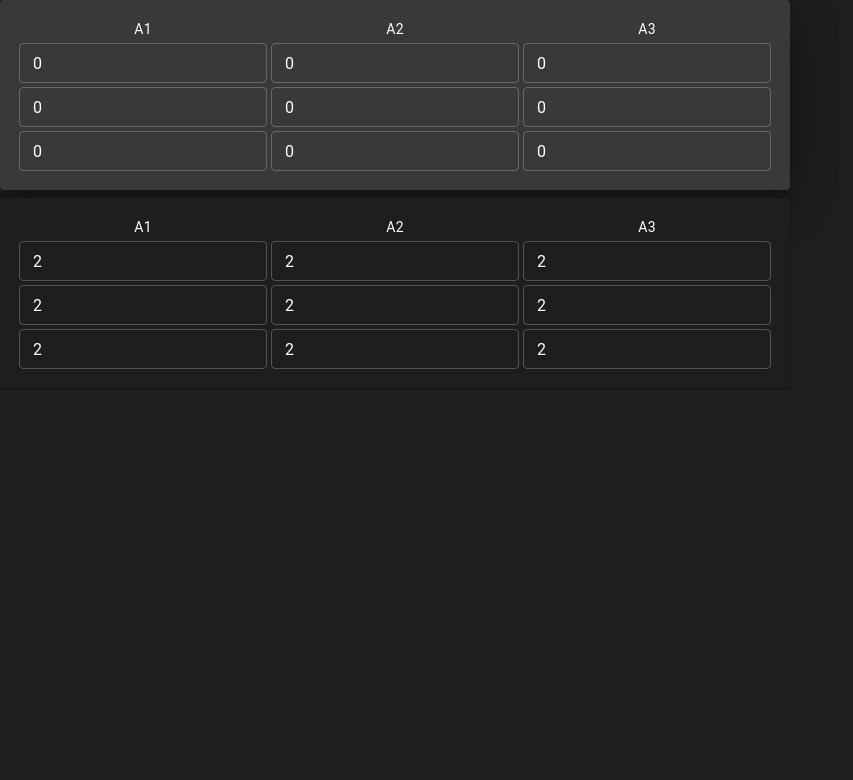
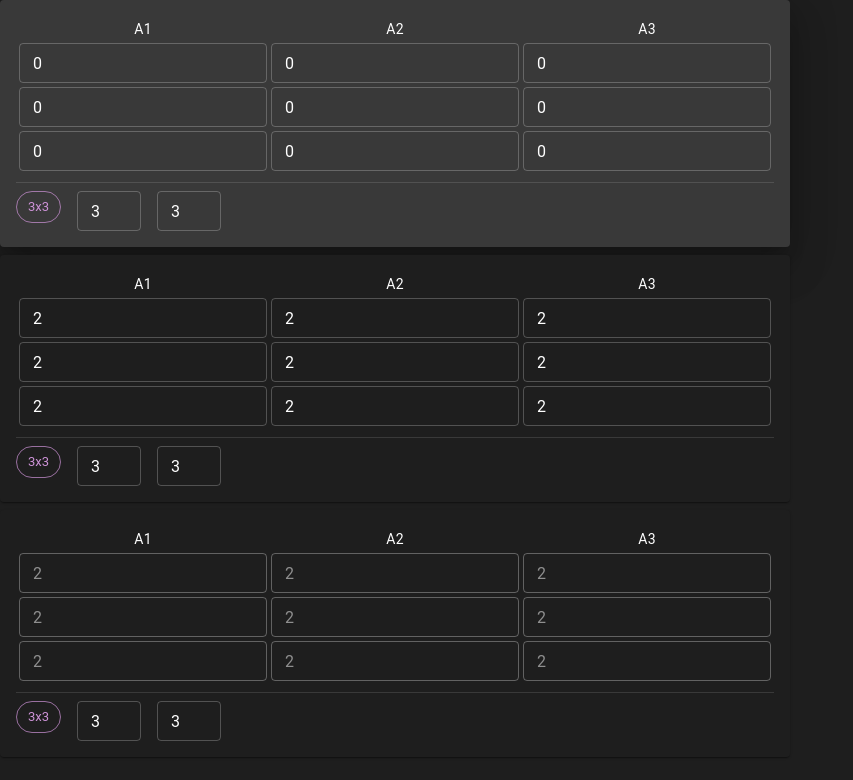
Before and after one commit to Abukar-1000/MatrixMultiplication, a React (Create React App) app: page / in a window 1280 px wide. Shown: the top 780 px of the page, without its empty margins (0-853 px from the left). Built offline with nearby package versions, Linux system fonts and the light colour scheme.

Commit message:
+ Options

```diff
--- a/src/App.js
+++ b/src/App.js
@@ -18,6 +18,7 @@ function App() {
         >
           <Matrix identifier={config.maxtrixA}/>
           <Matrix identifier={config.maxtrixB}/>
+          <Matrix identifier={config.maxtrixSolution}/>
         </Stack>
       </Box>
 
--- a/src/Components/Matrix/Config.js
+++ b/src/Components/Matrix/Config.js
@@ -3,9 +3,10 @@
 const config = {
     maxtrixA: "Matrix-1",
     maxtrixB: "Matrix-2",
+    maxtrixSolution: "Matrix-Solution",
     default: {
-        width: 3,
-        height: 3,
+        rows: 3,
+        columns: 3,
         fill: true
     }
 }
--- a/src/Components/Matrix/Matrix.jsx
+++ b/src/Components/Matrix/Matrix.jsx
@@ -1,7 +1,9 @@
-import { Box, Paper } from "@mui/material";
+import { Box, Divider, Paper, Stack } from "@mui/material";
 import useArrayContext from "../../Contexts/ArrayContext";
 import Table from "../Table/Table";
 import { useState } from "react";
+import config from "./Config";
+import Options from "./Options";
 
 export default function Matrix({ identifier }) {
     const { matrixData, getMatrix } = useArrayContext();
@@ -9,6 +11,8 @@ export default function Matrix({ identifier }) {
     let matrix = getMatrix(identifier);
 
     const headers = matrix.array[0].map((col, i) => `A${i + 1}`);
+    const isSolutionMatrix = identifier === config.maxtrixSolution;
+
     return (
         <Box
             onMouseEnter={e => setIsMouseOver(true)}
@@ -23,12 +27,27 @@ export default function Matrix({ identifier }) {
                     padding: "1rem"
                 }}
             >
+                    <Stack
+                        gap={1}
+                    >
                         <Table
+                            disabled={isSolutionMatrix}
                             rows={matrix.getRows()}
                             columns={matrix.getColumns()}
                             headrs={headers}
                             data={matrix.array}
                         />
+                        <Divider />
+                        <Box
+                            display={"flex"}
+                            justifyContent={"start"}
+                            alignContent={"start"}
+                        >
+                            <Options
+                                matrix={matrix}
+                            />
+                        </Box>
+                    </Stack>
             </Paper>
         </Box>
     );
--- /dev/null
+++ b/src/Components/Matrix/Options.jsx
@@ -0,0 +1,73 @@
+import { Chip, Stack, TextField } from "@mui/material";
+import { useState } from "react";
+
+
+export default function Options({ matrix, isSolutionMatrix }) {
+    const [dimensions, setDimensions] = useState({
+        rows: matrix.getRows(),
+        cols: matrix.getColumns()
+    });
+
+    const setRows = e => {
+        const newRows = e.target.value;
+        matrix.setRows(newRows);
+        setDimensions(prev => ({
+            ...prev,
+            rows: newRows
+        }));
+    }
+
+    const setCols = e => {
+        const newCols = e.target.value;
+        matrix.setColumns(newCols);
+        setDimensions(prev => ({
+            ...prev,
+            cols: newCols
+        }));
+    }
+
+
+
+    return (
+        <Stack
+            direction={"row"}
+            gap={2}
+        >
+            <Chip
+                onClick={e => {}}
+                label={matrix.getDimensions()}
+                variant="outlined"
+                color="secondary"
+                size="medium"
+            />
+
+            <TextField
+                hiddenLabel
+                disabled={isSolutionMatrix}
+                onChange={setRows}
+                value={dimensions.rows}
+                color="secondary"
+                size="small"
+                sx={{
+                    maxWidth: {
+                        md: "5dvw"
+                    }
+                }}
+            />
+
+            <TextField
+                hiddenLabel
+                disabled={isSolutionMatrix}
+                onChange={setCols}
+                value={dimensions.cols}
+                color="secondary"
+                size="small"
+                sx={{
+                    maxWidth: {
+                        md: "5dvw"
+                    }
+                }}
+            />
+        </Stack>
+    );
+}
--- a/src/Components/Table/Cell.jsx
+++ b/src/Components/Table/Cell.jsx
@@ -7,7 +7,7 @@ function isCellUnchanged(prevProps, nextProps) {
 }
 
 const Cell = memo(
-    ({ row, column, value }) => {
+    ({ row, column, value, disabled }) => {
         const [_value, setValue] = useState(value);
 
         return (
@@ -21,6 +21,7 @@ const Cell = memo(
                     }}
                     id={`${row}-${column}`}
                     color="secondary"
+                    disabled={disabled}
                     size="small"
                 />
             </td>
--- a/src/Components/Table/Row.jsx
+++ b/src/Components/Table/Row.jsx
@@ -2,7 +2,7 @@ import Cell from "./Cell";
 
 
 
-export default function Row({ row = undefined, data = new Array() }) {
+export default function Row({ row = undefined, data = new Array(), disabled = false }) {
 
     return (
         <tr>
@@ -10,6 +10,7 @@ export default function Row({ row = undefined, data = new Array() }) {
                 data.length && (
                     data.map((entry, column) => (
                         <Cell
+                            disabled={disabled}
                             row={row}
                             column={column}
                             value={entry}
--- a/src/Components/Table/Table.jsx
+++ b/src/Components/Table/Table.jsx
@@ -3,7 +3,7 @@ import Header from "./Header";
 import Row from "./Row";
 
 
-export default function Table({ rows = 3, columns = 3, headrs = [], data = []}) {
+export default function Table({ rows = 3, columns = 3, headrs = [], data = [], disabled = false}) {
 
     return (
         <Box>
@@ -18,7 +18,7 @@ export default function Table({ rows = 3, columns = 3, headrs = [], data = []})
 
                 {
                     data && (
-                        data.map((data, i) => (<Row row={i} data={data}/>))
+                        data.map((data, i) => (<Row row={i} data={data} disabled={disabled}/>))
                     )
                 }
             </table>
--- a/src/Contexts/ArrayContext.jsx
+++ b/src/Contexts/ArrayContext.jsx
@@ -11,14 +11,24 @@ const ArrayContext = createContext({
 export function ArrayContextProvider({ children }) {
     const [ matrixData, setMatrixData ] = useState({
         matrixA: {
-            width: 3,
-            height: 3,
-            mat: new Mat(3,3)
+            mat: new Mat(
+                config.default.rows,
+                config.default.columns
+            )
         },
         matrixB: {
-            width: 3,
-            height: 3,
-            mat: new Mat(3,3, 2)
+            mat: new Mat(
+                config.default.rows,
+                config.default.columns,
+                2
+            )
+        },
+        solution: {
+            mat: new Mat(
+                config.default.rows,
+                config.default.columns,
+                0
+            )
         },
     });
 
--- a/src/Objects/Matrix.js
+++ b/src/Objects/Matrix.js
@@ -20,7 +20,7 @@ export default class Mat {
     }
 
     getColumns() {
-        return this.rows;
+        return this.cols;
     }
 
     getDimensions() {
```
Lines whose indentation alone changed are shown as unchanged.
